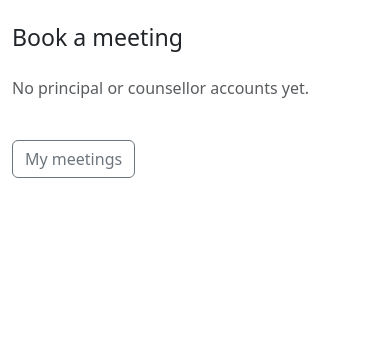
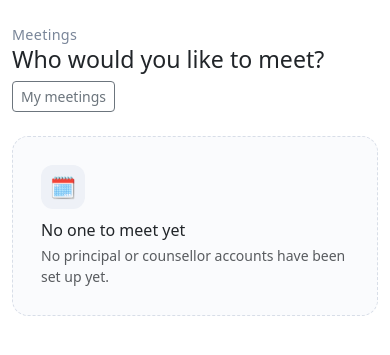
Before and after one commit to ruziev1435-star/Emaktab, a Django app: page /meetings/ in a window 390 px wide. Shown: the part 56-411 px from the top of the page. Run offline with Django 5.2, Linux system fonts and the light colour scheme; the visitor is signed in with stand-in values (Sample User, id 1); data comes from the database, SQL or seed files in the repository; some libraries are stand-ins or nearby versions.

Commit message:
Complete the meeting section (calendar booking + manage requests)
- Add the missing templates/meetings/my_meetings.html — meetings:my_meetings
  had no template and 500'd whenever visited (previously flagged as a
  known gap). Now: students see their own booking history (read-only),
  staff see every request against them with inline Confirm/Decline for
  pending ones, past meetings are visually muted.
- meetings.views.my_meetings now passes `now` to the template for that
  past/upcoming distinction, and select_related()s the other party.
- Restyled staff_list.html and calendar.html to match the dashboards'
  design language (kp-card, kp-greeting-eyebrow, kp-placeholder-card for
  empty states) instead of the older plain-Bootstrap look, so the whole
  meeting flow (staff list -> calendar -> book -> my meetings) reads as
  one consistent section.
- The Telegram-bot reference ("you can also book this from the Telegram
  bot") on the calendar page already existed and is kept as-is, ready
  for Task 5's bot wiring; Meeting.source already distinguishes web vs.
  telegram bookings.

Verified live via Playwright against a running server, full flow: a
student books a slot with a counsellor, sees it (correctly Pending, no
staff-only controls) on the now-working my_meetings page, a second
student books a different slot, the counsellor sees both requests on
my_meetings, confirms one (stays on my_meetings, badge updates) and
declines the other (shows Cancelled). Adversarial checks: a staff
member with zero configured availability gets a clean empty-state
card (not a crash), staff can't see a booking form on their own
calendar, a nonexistent staff id 404s cleanly, and my_meetings renders
correctly on a mobile viewport.

Co-Authored-By: Claude Sonnet 5 <noreply@anthropic.com>
Claude-Session: https://claude.ai/code/session_01W4Azo6wLgLXndoLujzP6Yh

```diff
--- a/meetings/views.py
+++ b/meetings/views.py
@@ -94,10 +94,10 @@ def calendar(request, staff_id):
 @login_required
 def my_meetings(request):
     if request.user.role == User.Role.STUDENT:
-        meetings = Meeting.objects.filter(student=request.user)
+        meetings = Meeting.objects.filter(student=request.user).select_related("staff")
     else:
-        meetings = Meeting.objects.filter(staff=request.user)
-    return render(request, "meetings/my_meetings.html", {"meetings": meetings})
+        meetings = Meeting.objects.filter(staff=request.user).select_related("student")
+    return render(request, "meetings/my_meetings.html", {"meetings": meetings, "now": timezone.now()})
 
 
 @login_required
--- a/templates/meetings/staff_list.html
+++ b/templates/meetings/staff_list.html
@@ -1,19 +1,31 @@
 {% extends "base.html" %}
 {% block title %}Book a meeting · Kundalik+{% endblock %}
 {% block content %}
-<h1 class="h3 mb-4">Book a meeting</h1>
+<div class="mb-4 d-flex justify-content-between align-items-end flex-wrap gap-2">
+  <div>
+    <div class="kp-greeting-eyebrow">Meetings</div>
+    <h1 class="h3 mb-0">Who would you like to meet?</h1>
+  </div>
+  <a href="{% url 'meetings:my_meetings' %}" class="btn btn-outline-secondary btn-sm">My meetings</a>
+</div>
+
 <div class="row g-3">
   {% for staff in staff_members %}
   <div class="col-md-4">
-    <div class="card kp-card p-3 text-center">
-      <h2 class="h5">{{ staff.get_full_name|default:staff.username }}</h2>
-      <p class="text-muted">{{ staff.get_role_display }}</p>
-      <a href="{% url 'meetings:calendar' staff.id %}" class="btn btn-primary">View calendar</a>
+    <div class="kp-card p-4 text-center h-100">
+      <h2 class="h5 mb-1">{{ staff.get_full_name|default:staff.username }}</h2>
+      <p class="text-muted small mb-3">{{ staff.get_role_display }}</p>
+      <a href="{% url 'meetings:calendar' staff.id %}" class="btn btn-primary btn-sm">View calendar</a>
     </div>
   </div>
   {% empty %}
-  <p class="text-muted">No principal or counsellor accounts yet.</p>
+  <div class="col-12">
+    <div class="kp-placeholder-card">
+      <div class="kp-placeholder-card__icon">🗓️</div>
+      <h2 class="h6 mb-1">No one to meet yet</h2>
+      <p class="text-muted mb-0 small">No principal or counsellor accounts have been set up yet.</p>
+    </div>
+  </div>
   {% endfor %}
 </div>
-<a href="{% url 'meetings:my_meetings' %}" class="btn btn-outline-secondary mt-4">My meetings</a>
 {% endblock %}
```
Also changed, not shown: templates/meetings/calendar.html (+20 -7 lines), templates/meetings/my_meetings.html (added, +55 -0 lines).
